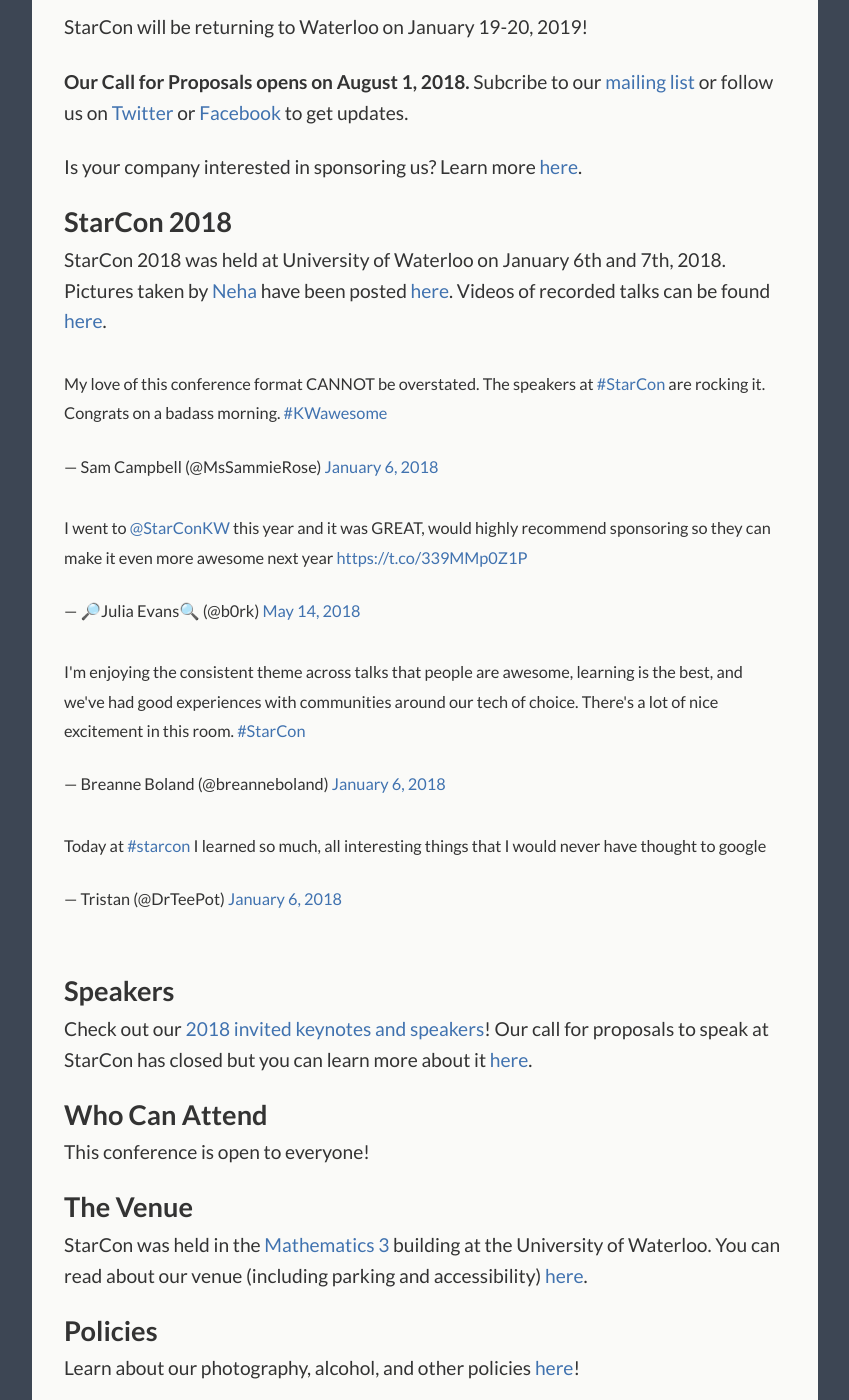
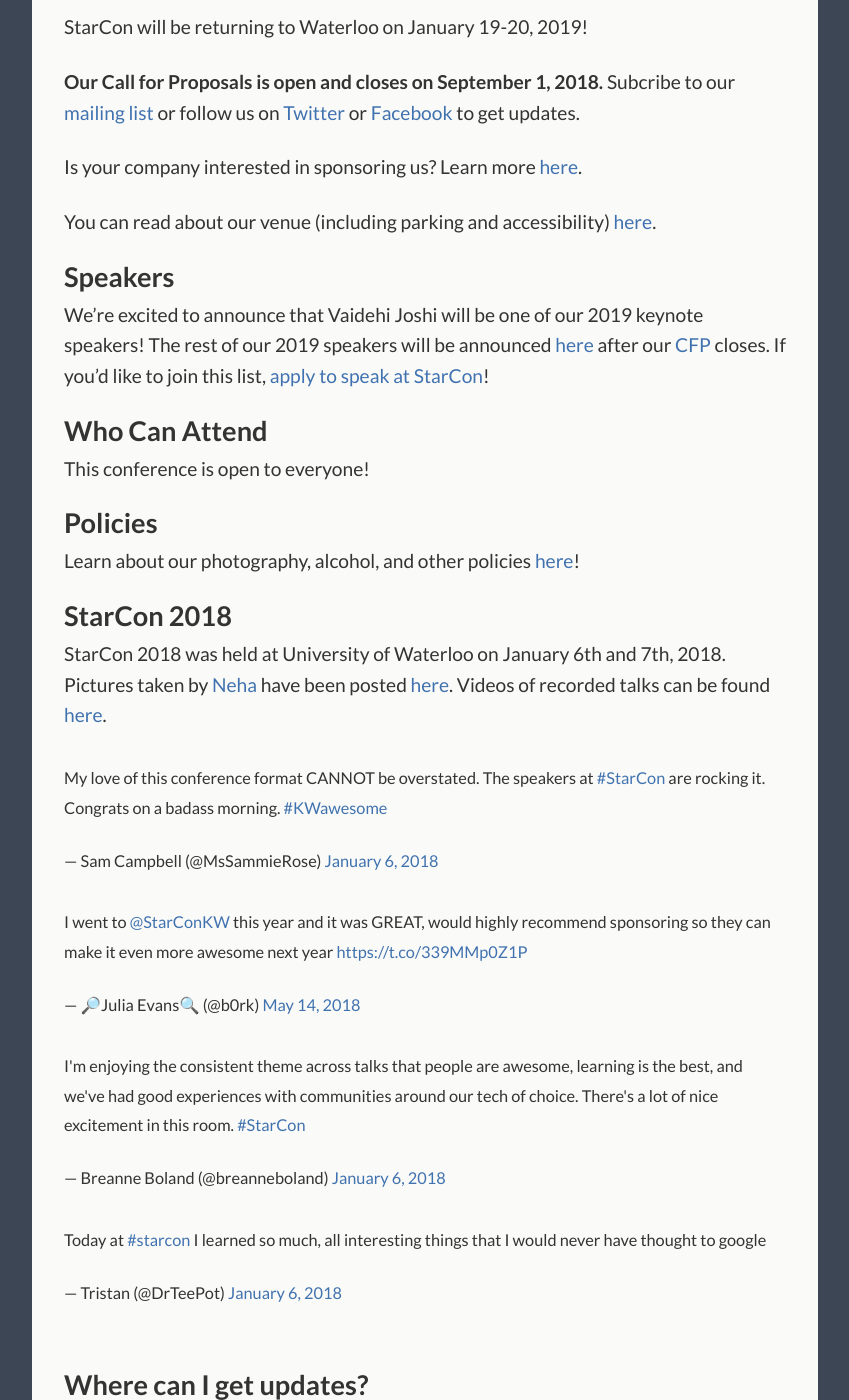
Before and after one commit to StarConKW/starconkw.github.io, a Jekyll site: the page built from index.md, in a window 1280 px wide and 1400 px high, scrolled down 330 px. Shown: the whole window, without its empty margins (215-1064 px from the left). Built offline with Jekyll 4.4.1, drawn with Linux system fonts in a browser that asks for light colours; comment, search, counter and statistics services are not loaded.

Commit message:
switch up order of headings on homepage and update speakers information (#113)

```diff
--- a/index.md
+++ b/index.md
@@ -9,9 +9,23 @@ StarCon is a two-day software engineering conference held in Waterloo, Ontario w
 
 StarCon will be returning to Waterloo on January 19-20, 2019!
 
-**Our Call for Proposals opens on August 1, 2018.** Subcribe to our [mailing list](https://starcon.us16.list-manage.com/subscribe/post?u=5577d37b5a332e0df8c232920&id=d6a129f1a2) or follow us on [Twitter](https://twitter.com/StarConKW) or [Facebook](https://www.facebook.com/starconkw/) to get updates.
+**Our Call for Proposals is open and closes on September 1, 2018.** Subcribe to our [mailing list](https://starcon.us16.list-manage.com/subscribe/post?u=5577d37b5a332e0df8c232920&id=d6a129f1a2) or follow us on [Twitter](https://twitter.com/StarConKW) or [Facebook](https://www.facebook.com/starconkw/) to get updates.
 
 Is your company interested in sponsoring us? Learn more [here](https://starcon.io/sponsors/#why-you-should-sponsor-us).
+
+You can read about our venue (including parking and accessibility) [here](/venue).
+
+## Speakers
+
+We're excited to announce that Vaidehi Joshi will be one of our 2019 keynote speakers! The rest of our 2019 speakers will be announced [here](speakers) after our [CFP](/cfp) closes. If you'd like to join this list, [apply to speak at StarCon](/cfp)!
+
+## Who Can Attend
+
+This conference is open to everyone!
+
+## Policies
+
+Learn about our photography, alcohol, and other policies [here](/policies)!
 
 ## StarCon 2018
 
@@ -32,23 +46,6 @@ StarCon 2018 was held at University of Waterloo on January 6th and 7th, 2018. Pi
 <script async src="https://platform.twitter.com/widgets.js" charset="utf-8"></script>
 
 {:/}
-
-
-## Speakers
-
-Check out our [2018 invited keynotes and speakers](speakers/#keynotes)! Our call for proposals to speak at StarCon has closed but you can learn more about it [here](/cfp/).
-
-## Who Can Attend
-
-This conference is open to everyone!
-
-## The Venue
-
-StarCon was held in the [Mathematics 3](https://www.google.com/maps/place/Mathematics+3+(M3)/@43.473224,-80.5441028,15z/data=!4m5!3m4!1s0x0:0x2ee32a10cd3a1d73!8m2!3d43.473224!4d-80.5441028) building at the University of Waterloo. You can read about our venue (including parking and accessibility) [here](/venue).
-
-## Policies
-
-Learn about our photography, alcohol, and other policies [here](/policies)!
 
 ## Where can I get updates?
 
```
